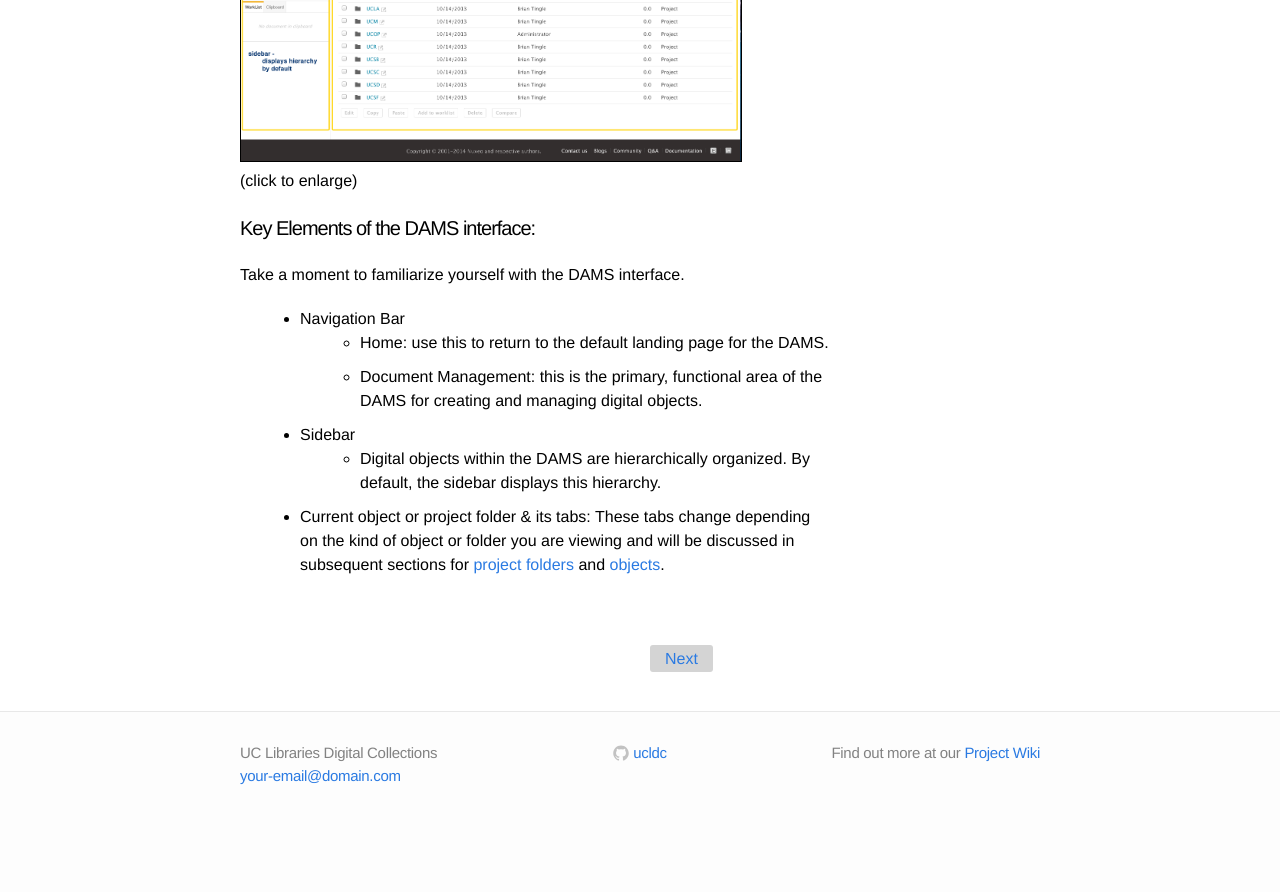
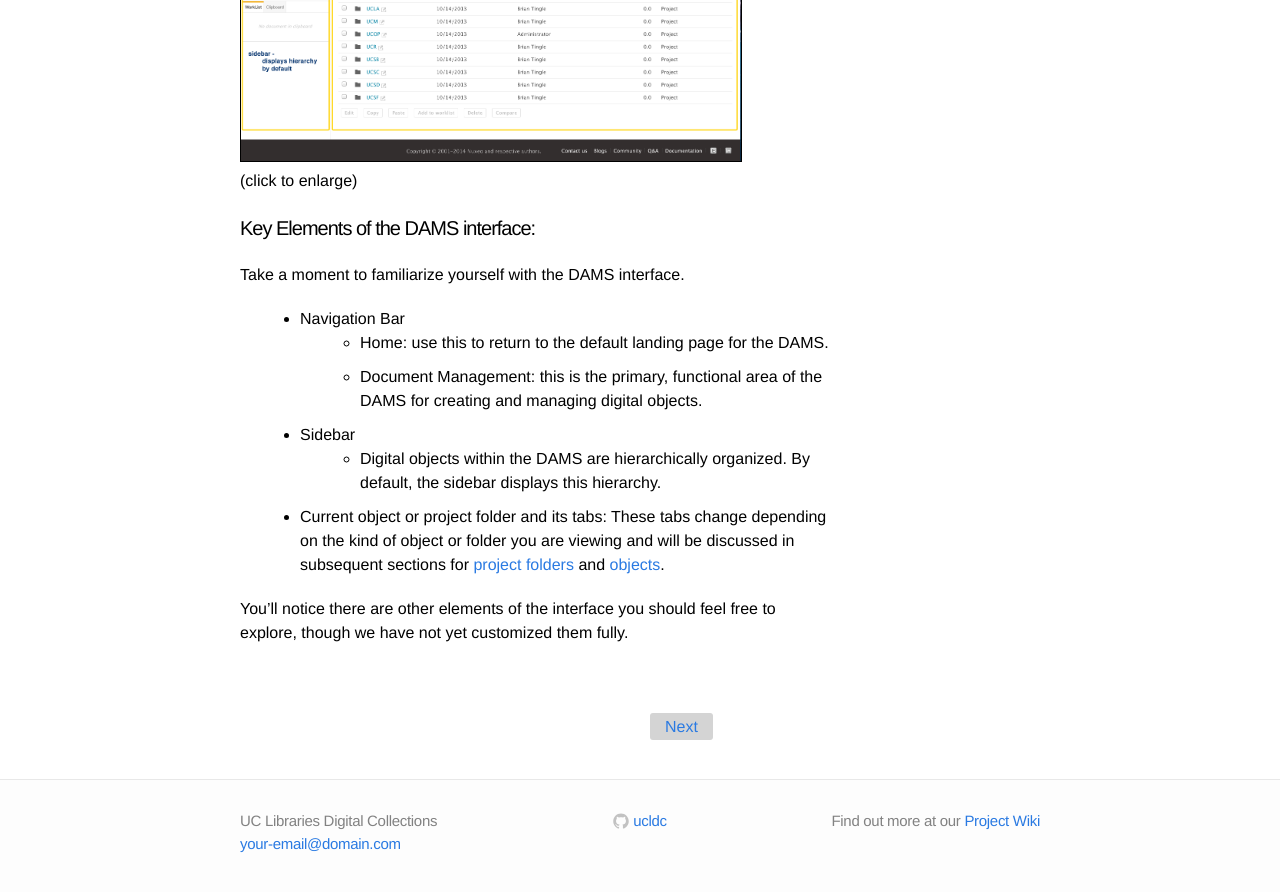
Before and after one commit to ucldc/ucldc-docs, a Jekyll site: the page built from docs/dams/index.md, in a window 1280 px wide and 900 px high, scrolled down 1410 px. Shown: the top 892 px of the window. Built offline with Jekyll 4.4.1, drawn with Linux system fonts in a browser that asks for light colours; nearby versions of some CDN libraries; before the commit the page ends 2242 px from its top, so only the background shows below that; some of the changed text lies outside the part shown.

Commit message:
Suggested changes

```diff
--- a/docs/dams/index.md
+++ b/docs/dams/index.md
@@ -36,4 +36,6 @@ Take a moment to familiarize yourself with the DAMS interface.
   - Document Management: this is the primary, functional area of the DAMS for creating and managing digital objects.
 - Sidebar
   - Digital objects within the DAMS are hierarchically organized. By default, the sidebar displays this hierarchy.
-- Current object or project folder & its tabs: These tabs change depending on the kind of object or folder you are viewing and will be discussed in subsequent sections for [project folders]({{ site.url }}{{ site.baseurl }}/docs/dams/organization/) and [objects]({{ site.url }}{{ site.baseurl }}/docs/dams/edit-objects/).
+- Current object or project folder and its tabs: These tabs change depending on the kind of object or folder you are viewing and will be discussed in subsequent sections for [project folders]({{ site.url }}{{ site.baseurl }}/docs/dams/organization/) and [objects]({{ site.url }}{{ site.baseurl }}/docs/dams/edit-objects/).
+
+You'll notice there are other elements of the interface you should feel free to explore, though we have not yet customized them fully.
```
Also changed, not shown: other parts of docs/dams/index.md (+2 -2 lines).
